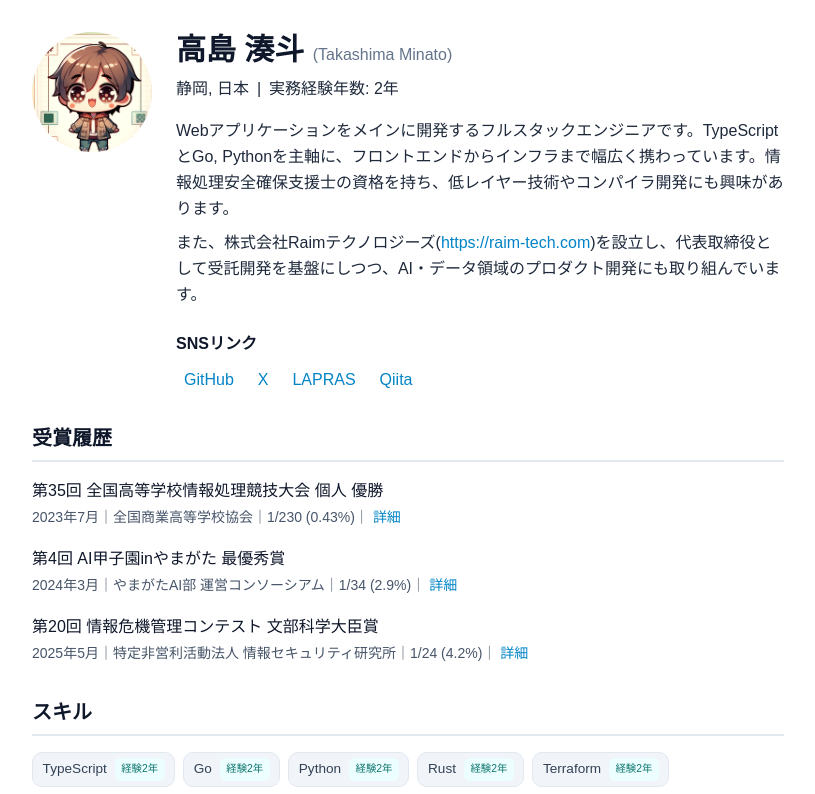
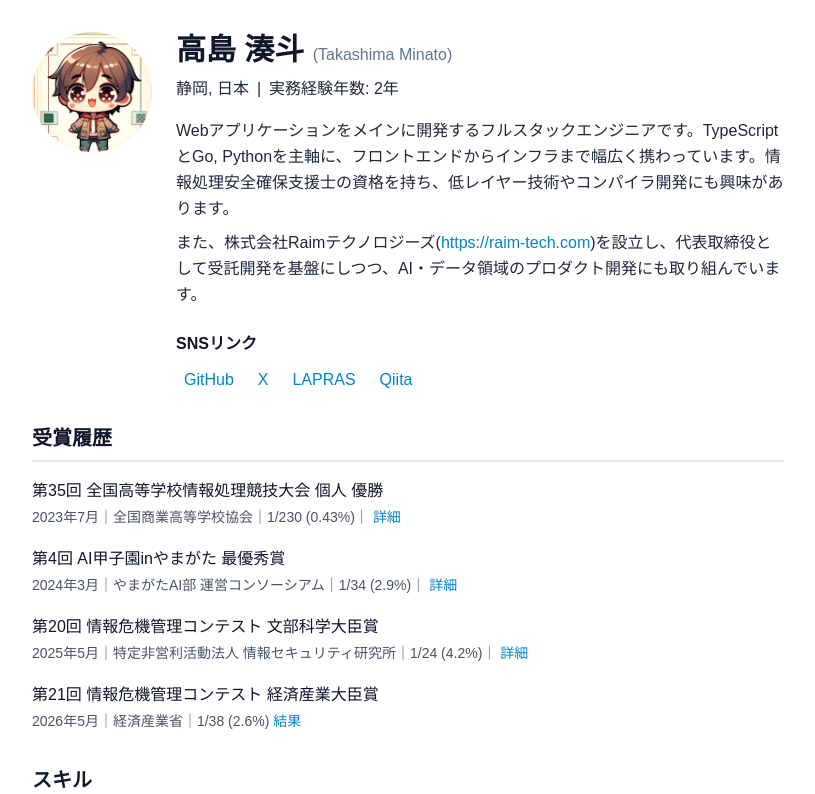
Before and after one commit to Minto312/minto312.github.io, a Next.js app in the folder portfolio/: page / in a window 1280 px wide. Shown: the top 794 px of the page, without its empty margins (232-1047 px from the left). Built offline with nearby package versions, Linux system fonts and the light colour scheme.

Commit message:
実績追加: 第21回 情報危機管理コンテスト 経済産業大臣賞

```diff
--- a/portfolio/app/page.tsx
+++ b/portfolio/app/page.tsx
@@ -102,6 +102,15 @@ const awards = [
     link: {
       href: 'https://sccs-jp.org/symposium29/',
       label: '詳細',
+    },
+  },
+  {
+    title: '第21回 情報危機管理コンテスト 経済産業大臣賞',
+    detail:
+      '2026年5月｜経済産業省｜1/38 (2.6%)',
+    link: {
+      href: 'https://sccs-jp.org/symposium30/',
+      label: '結果',
     },
   },
 ];
```
